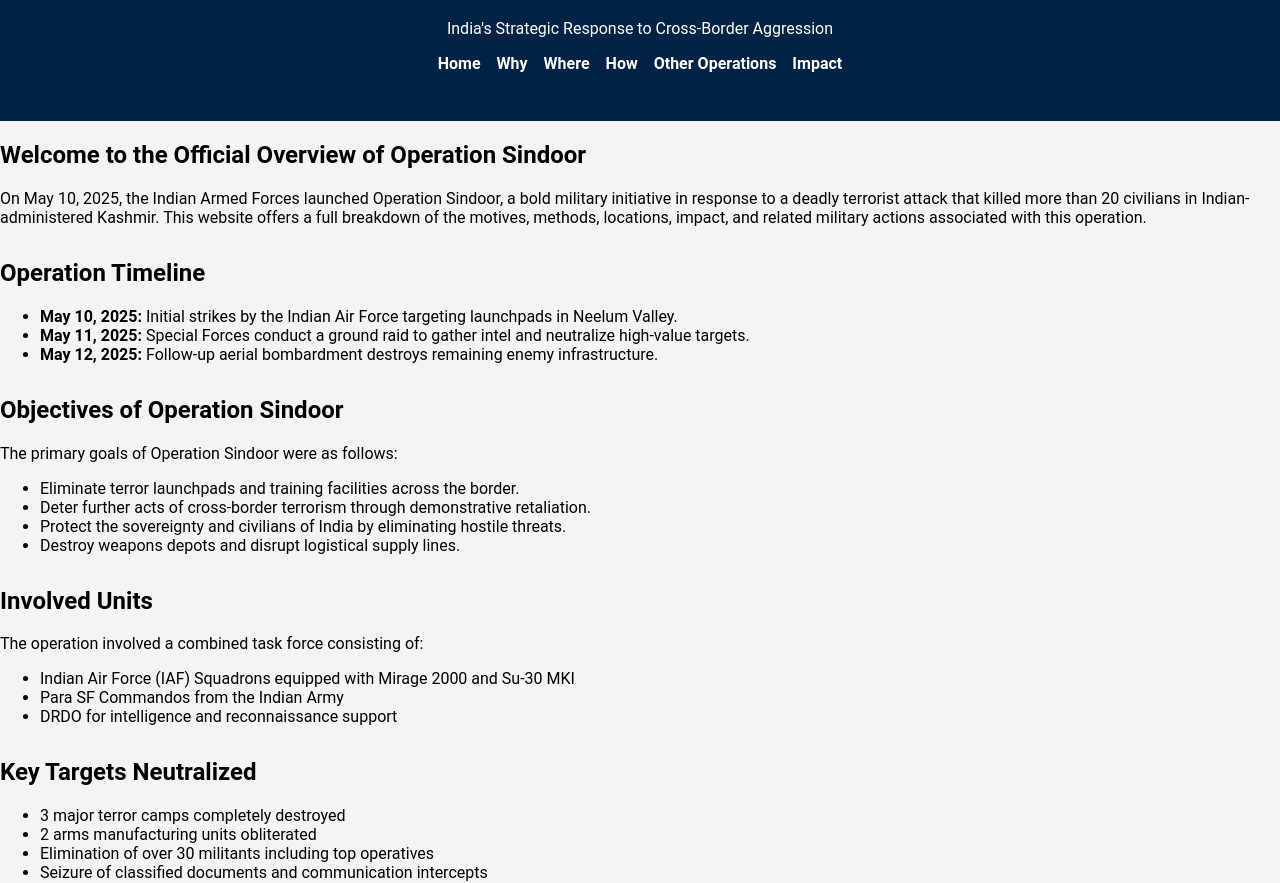
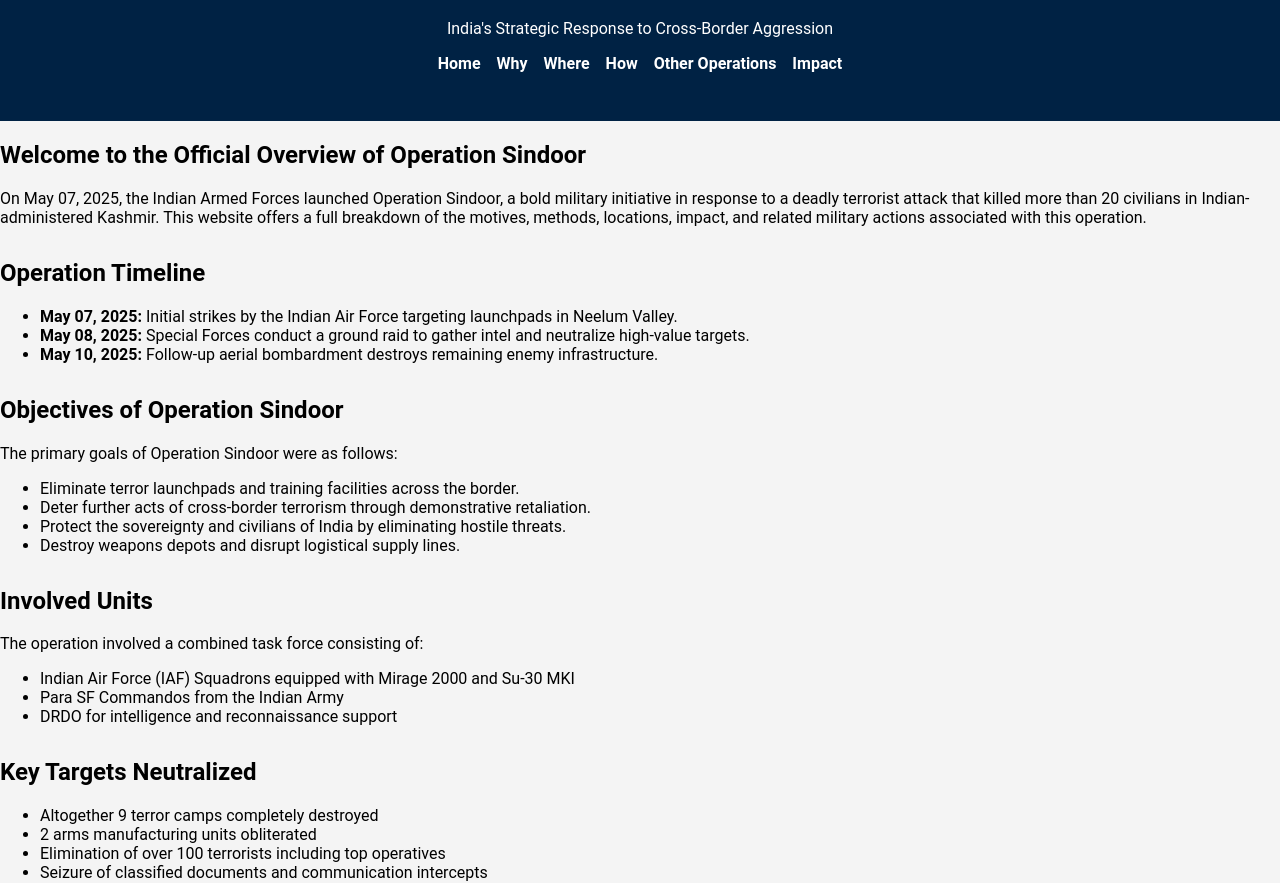
Before and after one commit to jatins24-coder/Operation-Sindoor, a plain HTML site: page index.html in a window 1280 px wide. Shown: the part 94-977 px from the top of the page. Drawn offline with Linux system fonts and the light colour scheme.

Commit message:
Add files via upload

```diff
--- a/index.html
+++ b/index.html
@@ -25,14 +25,14 @@
   </header>
   <section>
     <h2>Welcome to the Official Overview of Operation Sindoor</h2>
-    <p>On May 10, 2025, the Indian Armed Forces launched Operation Sindoor, a bold military initiative in response to a deadly terrorist attack that killed more than 20 civilians in Indian-administered Kashmir. This website offers a full breakdown of the motives, methods, locations, impact, and related military actions associated with this operation.</p>
+    <p>On May 07, 2025, the Indian Armed Forces launched Operation Sindoor, a bold military initiative in response to a deadly terrorist attack that killed more than 20 civilians in Indian-administered Kashmir. This website offers a full breakdown of the motives, methods, locations, impact, and related military actions associated with this operation.</p>
   </section>
   <section>
     <h2>Operation Timeline</h2>
     <ul>
-      <li><strong>May 10, 2025:</strong> Initial strikes by the Indian Air Force targeting launchpads in Neelum Valley.</li>
-      <li><strong>May 11, 2025:</strong> Special Forces conduct a ground raid to gather intel and neutralize high-value targets.</li>
-      <li><strong>May 12, 2025:</strong> Follow-up aerial bombardment destroys remaining enemy infrastructure.</li>
+      <li><strong>May 07, 2025:</strong> Initial strikes by the Indian Air Force targeting launchpads in Neelum Valley.</li>
+      <li><strong>May 08, 2025:</strong> Special Forces conduct a ground raid to gather intel and neutralize high-value targets.</li>
+      <li><strong>May 10, 2025:</strong> Follow-up aerial bombardment destroys remaining enemy infrastructure.</li>
     </ul>
   </section>
   <section>
@@ -57,9 +57,9 @@
   <section>
     <h2>Key Targets Neutralized</h2>
     <ul>
-      <li>3 major terror camps completely destroyed</li>
+      <li>Altogether 9 terror camps completely destroyed</li>
       <li>2 arms manufacturing units obliterated</li>
-      <li>Elimination of over 30 militants including top operatives</li>
+      <li>Elimination of over 100 terrorists including top operatives</li>
       <li>Seizure of classified documents and communication intercepts</li>
     </ul>
   </section>
```
